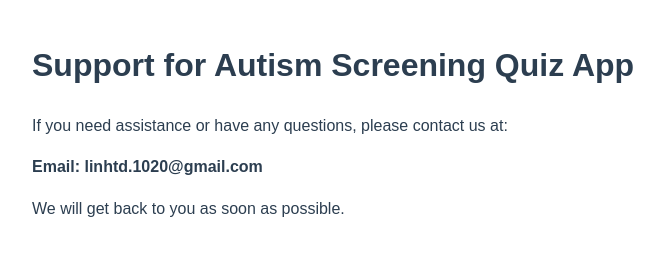
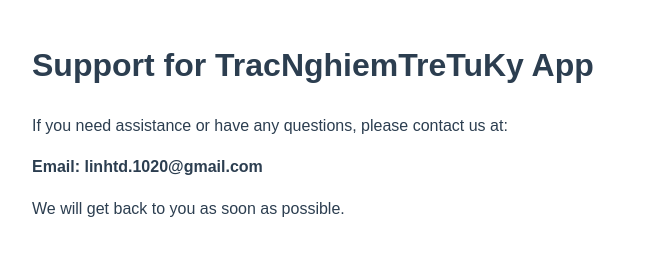
Before and after one commit to trandanhlinh/tracnghiemtretuky-support, a plain HTML site: page index.html in a window 1280 px wide. Shown: the whole page, without its empty margins (208-872 px from the left). Drawn offline with Linux system fonts and the light colour scheme.

Commit message:
Update index.html

```diff
--- a/index.html
+++ b/index.html
@@ -19,7 +19,7 @@
   </style>
 </head>
 <body>
-  <h1>Support for Autism Screening Quiz App</h1>
+  <h1>Support for TracNghiemTreTuKy App</h1>
   <p>If you need assistance or have any questions, please contact us at:</p>
   <p><strong>Email: linhtd.1020@gmail.com</strong></p>
   <p>We will get back to you as soon as possible.</p>
```
